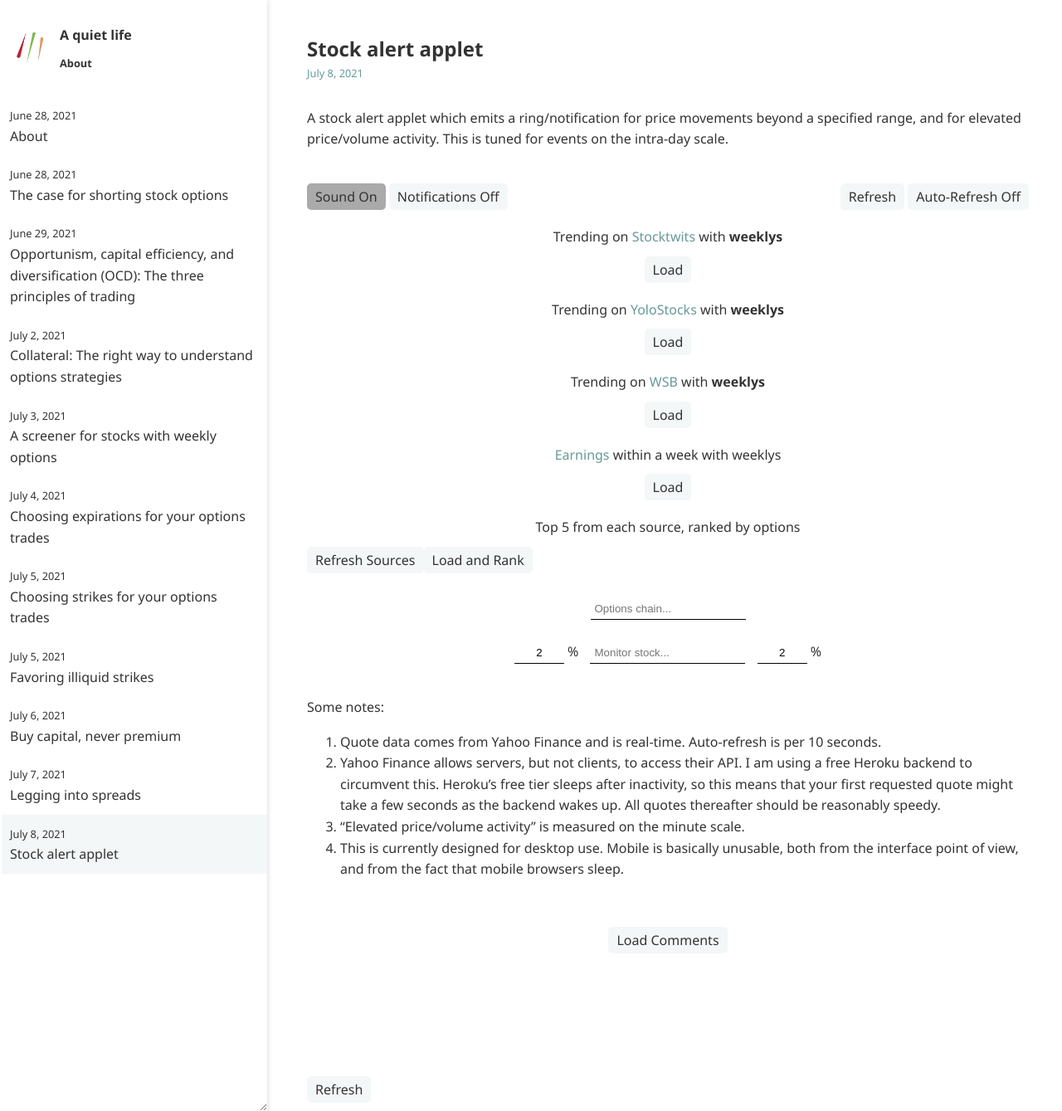
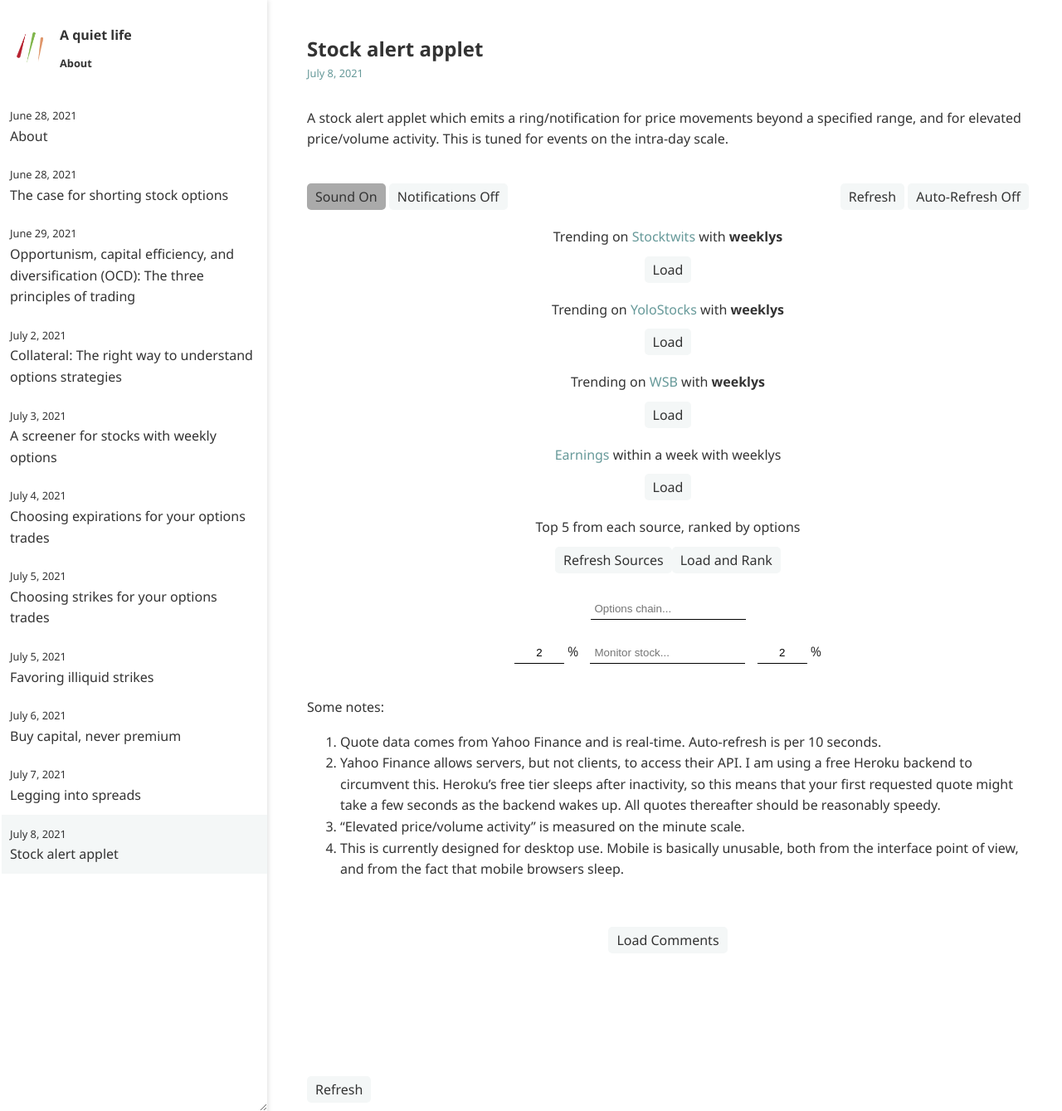
Before and after one commit to ansyblenetwork/aquietlife, a Jekyll site: the page built from _posts/2021-07-08-alerts.md, in a window 1280 px wide and 1339 px high. Shown: the whole window at 83% size. Built offline with Jekyll 4.4.1, drawn with Linux system fonts in a browser that asks for light colours.

Commit message:
Update 2021-07-08-alerts.md

```diff
--- a/_posts/2021-07-08-alerts.md
+++ b/_posts/2021-07-08-alerts.md
@@ -34,7 +34,7 @@ A stock alert applet which emits a ring/notification for price movements beyond
 <button id="earningsButton" style="margin:0px auto 20px auto; display:block;" onclick="if (this.textContent == 'Load') updateEarnings(); else addAll(earnings)">Load</button>
 
 <div style="margin-bottom:10px; text-align:center" id="merge">Top 5 from each source, ranked by options</div>
-	<div style="margin:0px auto 20px auto; display:block;">
+	<div style="margin-bottom:20px; text-align:center">
 <button onclick="updateAll();">Refresh Sources</button><button id="mergeButton" onclick="mergeAll()">Load and Rank</button>
 	</div>
 <div style="width:max-content; margin:auto">
```
